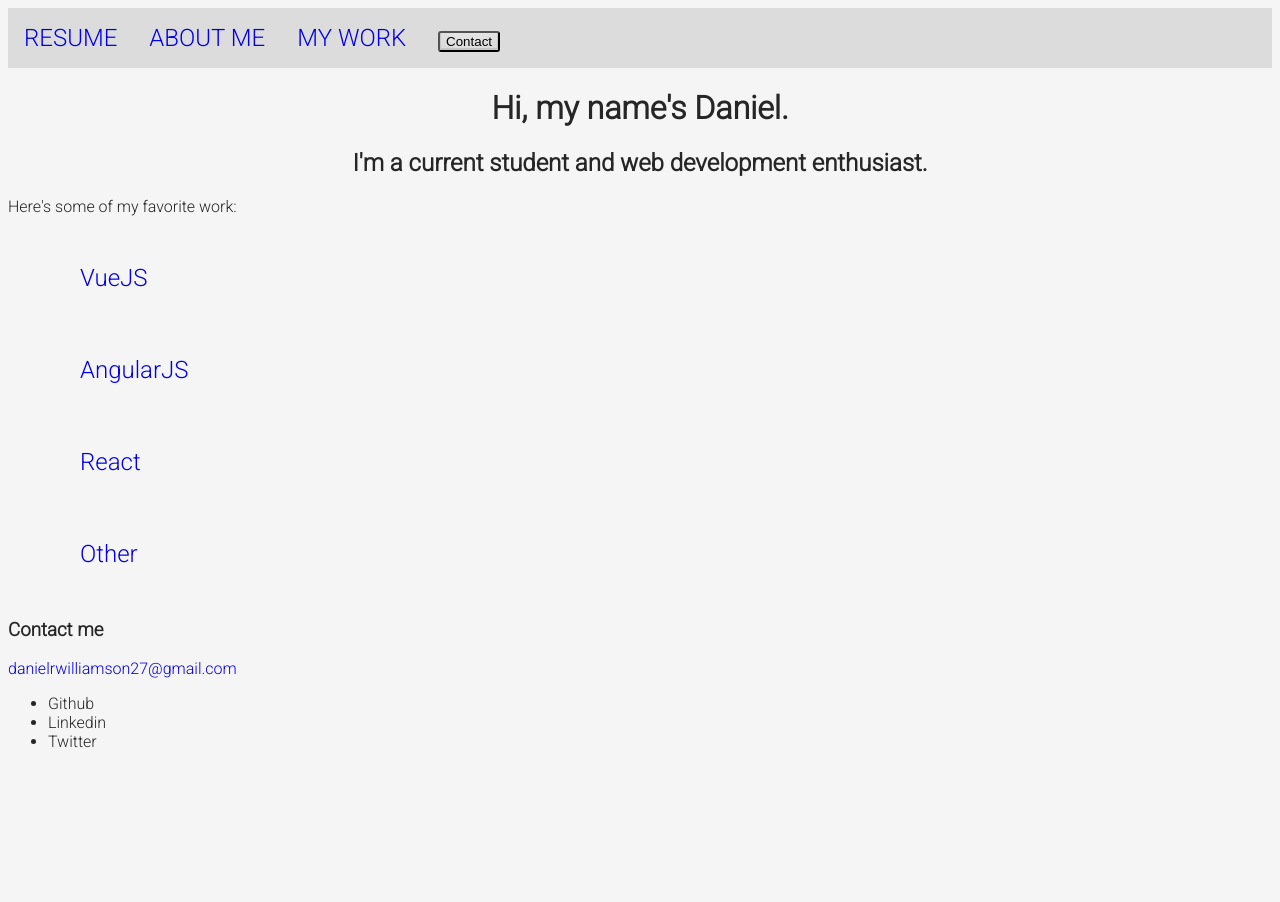
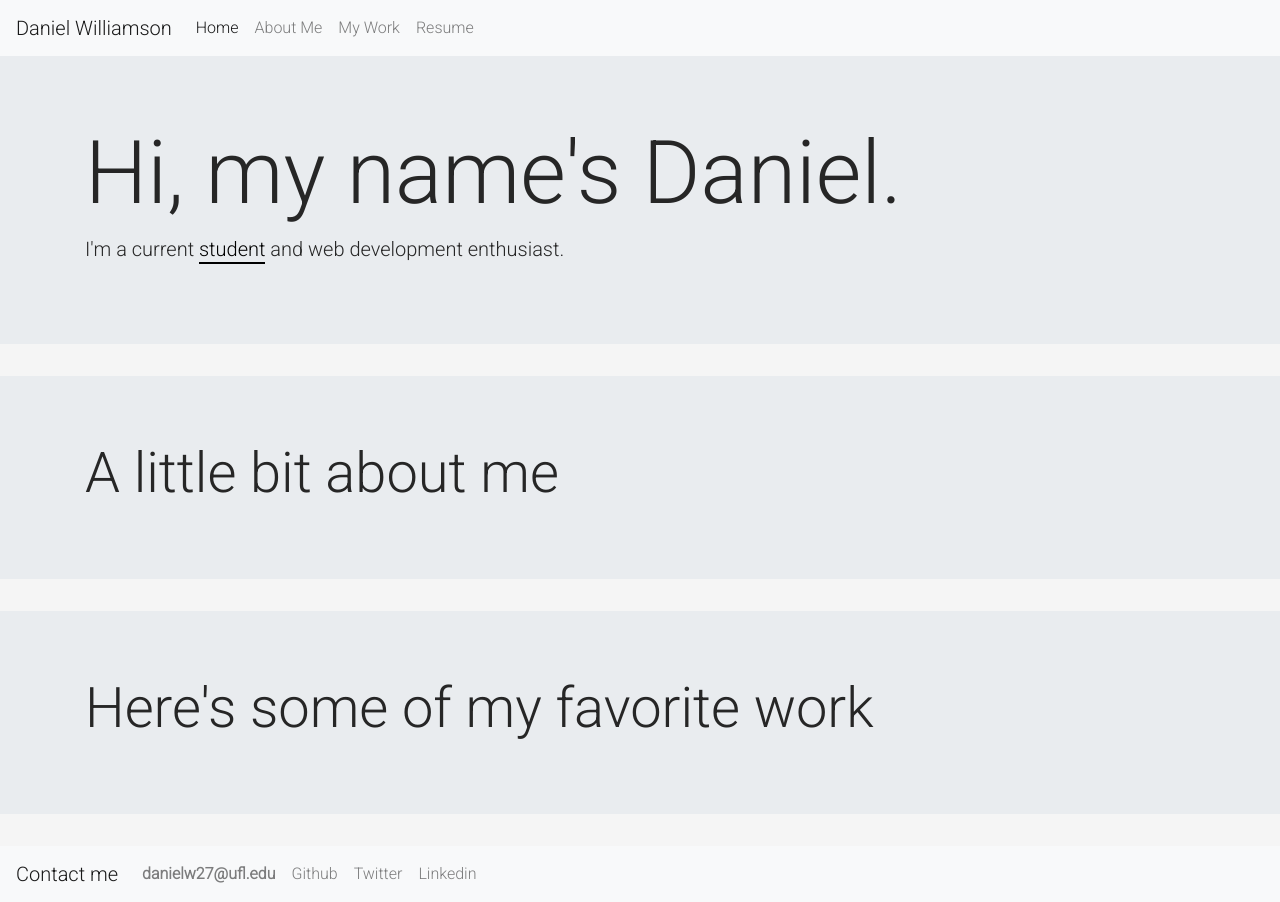
Before and after one commit to DanielW27/DanielW27.github.io, a plain HTML site: page index.html in a window 1280 px wide. Before the commit the page ends 800 px from the top, so only its background shows below. Drawn offline with nearby package versions, Linux system fonts and the light colour scheme.

Commit message:
redone layout with bootstrap

```diff
--- a/index.html
+++ b/index.html
@@ -2,42 +2,71 @@
 <html>
   <head>
     <title>Daniel Williamson</title>
+    <meta charset="utf-8">
+    <meta name="viewport" content="width=device-width, initial-scale=1, shrink-to-fit=no">
+    <link rel="stylesheet" href="https://stackpath.bootstrapcdn.com/bootstrap/4.1.3/css/bootstrap.min.css" integrity="sha384-MCw98/SFnGE8fJT3GXwEOngsV7Zt27NXFoaoApmYm81iuXoPkFOJwJ8ERdknLPMO" crossorigin="anonymous">
     <link rel="stylesheet" href="styles/main.css">
     <script src="https://maxcdn.bootstrapcdn.com/bootstrap/3.3.7/js/bootstrap.min.js"></script>
   </head>
   <body>
-    <header>
-      <ul class="links">
-        <li><a href="assests/resume.pdf">Resume</a></li>
-        <li><a href="#about">About Me</a></li>
-        <li><a href="#projects">My Work</a></li>
-        <li><button class="btn sec">Contact</button></li>
-      </ul>
-    </header>
-    <div class="main-container">
-      <div id="about" class="section">
-        <h1>Hi, my name's Daniel.</h1>
-        <h2>I'm a current student and web development enthusiast.</h2>
-      </div>
-      <div id="projects" class="section">
-        <p>Here's some of my favorite work:</p>
-        <ul>
-          <li><a href="#0">VueJS</a></li>
-          <li><a href="#0">AngularJS</a></li>
-          <li><a href="#0">React</a></li>
-          <li><a href="#0">Other</a></li>
+    <nav class="navbar navbar-expand-lg navbar-light bg-light">
+      <a class="navbar-brand" href="#">Daniel Williamson</a>
+      <button class="navbar-toggler" type="button" data-toggle="collapse" data-target="#navbarSupportedContent" aria-controls="navbarSupportedContent" aria-expanded="false" aria-label="Toggle navigation">
+        <span class="navbar-toggler-icon"></span>
+      </button>
+      <div class="collapse navbar-collapse" id="navbarSupportedContent">
+        <ul class="navbar-nav mr-auto">
+          <li class="nav-item active">
+            <a class="nav-link" href="#">Home<span class="sr-only">(current)</span></a>
+          </li>
+          <li class="nav-item">
+            <a class="nav-link" href="#">About Me</a>
+          </li>
+          <li class="nav-item">
+            <a class="nav-link" href="#">My Work</a>
+          </li>
+          <li class="nav-item">
+            <a class="nav-link" href="assests/resume.pdf">Resume</a>
+          </li>
         </ul>
       </div>
+    </nav>
+
+    <div class="jumbotron jumbotron-fluid">
+      <div class="container">
+        <h1 class="display-2">Hi, my name's Daniel.</h1>
+        <p class="lead">I'm a current <a id="introlink" href="https://www.cise.ufl.edu">student</a> and web development enthusiast.</p>
+      </div>
     </div>
-    <footer>
-      <h3>Contact me</h3>
-      <a href="mailto:danielrwilliamson27@gmail.com">danielrwilliamson27@gmail.com</a>
-      <ul>
-        <li>Github</li>
-        <li>Linkedin</li>
-        <li>Twitter</li>
-      </ul>
-    </footer>
+
+    <div class="jumbotron jumbotron-fluid">
+      <div class="container">
+        <h1 class="display-4">A little bit about me</h1>
+      </div>
+    </div>
+
+    <div class="jumbotron jumbotron-fluid">
+      <div class="container">
+        <h1 class="display-4">Here's some of my favorite work</h1>
+      </div>
+    </div>
+
+    <nav class="navbar navbar-expand-sm navbar-light bg-light">
+      <a class="navbar-brand" href="#">Contact me</a>
+        <ul class="navbar-nav mr-auto">
+          <li class="nav-item">
+            <a class="nav-link" href="#"><strong>danielw27@ufl.edu</strong></a>
+          </li>
+          <li class="nav-item">
+            <a class="nav-link" href="#">Github</a>
+          </li>
+          <li class="nav-item">
+            <a class="nav-link" href="#">Twitter</a>
+          </li>
+          <li class="nav-item">
+            <a class="nav-link" href="#">Linkedin</a>
+          </li>
+    </nav>
 
   </body>
 </html>
--- a/styles/main.css
+++ b/styles/main.css
@@ -66,6 +66,18 @@ header {
   align-items: center;
 
 }
+#introlink{
+  padding-bottom: 1px;
+  border-bottom: 2px solid #000;
+  -webkit-transition: all 200ms ease;
+  transition: all 200ms ease;
+  color: #000;
+  text-decoration: none;
+}
+#introlink:hover {
+  padding-bottom: 4px;
+  border-bottom-color: transparent;
+}
 header ul li{
   padding: 1rem;
 }
```
Also changed, not shown: 1 other file.
